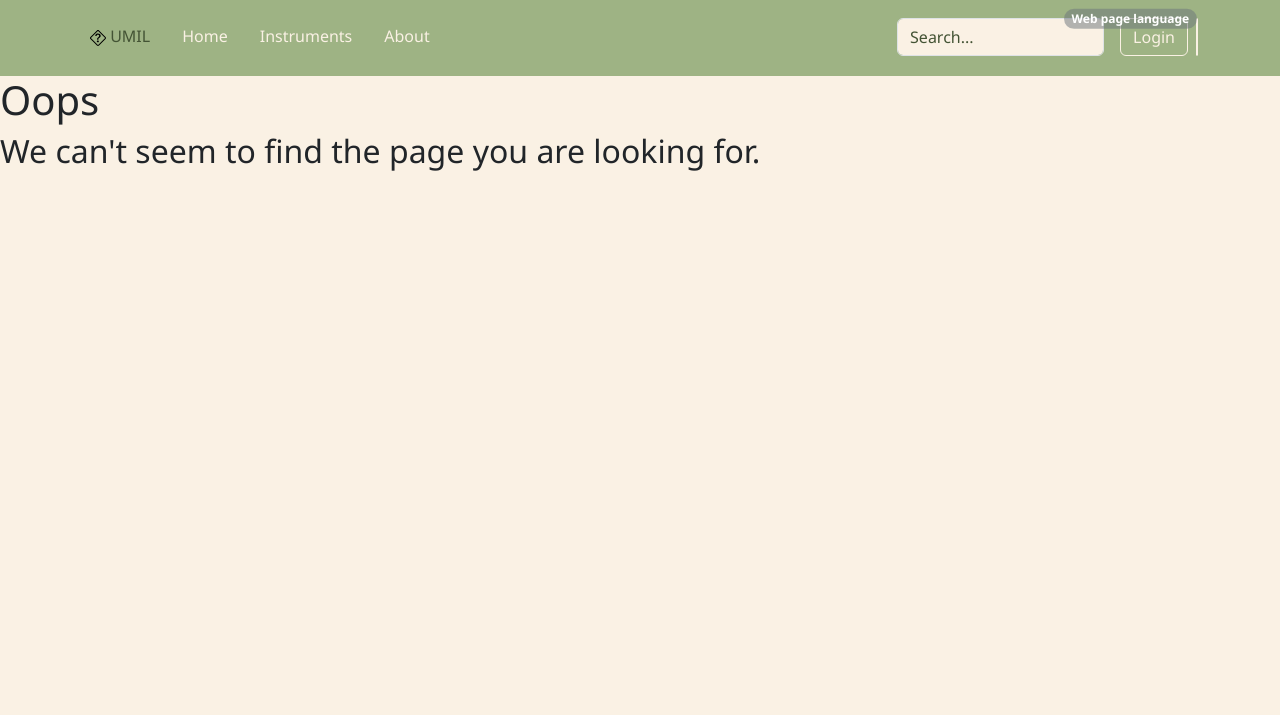
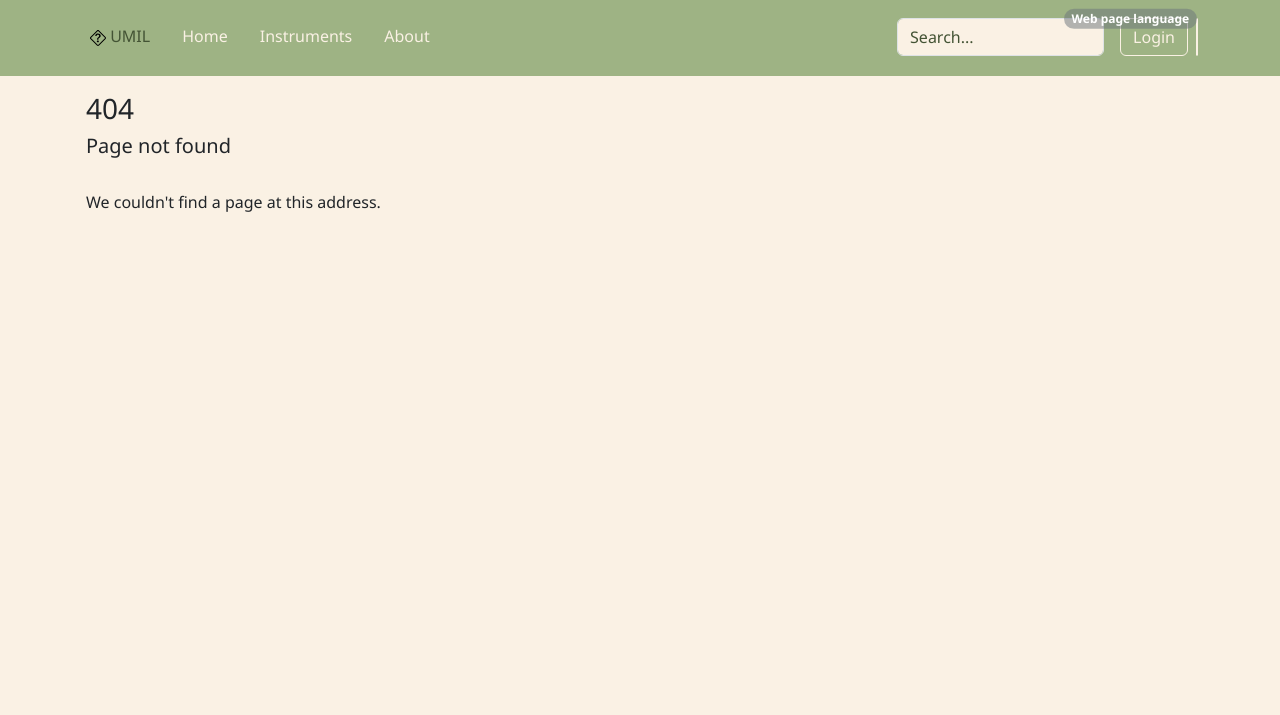
Before and after one commit to DDMAL/VIM, a Django app: template web-app/django/VIM/templates/404.html in a window 1280 px wide. Shown: the top 715 px of the page. Run offline with Django 4.2, Linux system fonts and the light colour scheme; the template is opened without the code that fills it, so the values that code supplies are empty.

Commit message:
feat(error-handling): custom 404 handler
- Create a custom 404 Not Found page and improve the handler404 with a better 404.html template
- Add comments, formatting, and pylint suppressions to satisfy pylint
- Apply Black formatting
- Remove unnecessary DEBUG line

Refs: #100, PR#102

```diff
--- a/web-app/django/VIM/templates/404.html
+++ b/web-app/django/VIM/templates/404.html
@@ -1,10 +1,15 @@
 {% extends "base.html" %}
-
-{% block title %}
-Oops
+{% block content %}
+<div class="container">
+    <div class="row">
+        <div class="p-3 col-12">
+            <h3>404</h3>
+            <h5>Page not found</h5>
+            <br>
+            <p>
+                We couldn't find a page at this address.
+            </p>
+        </div>
+    </div>
+</div>
 {% endblock %}
-
-{% block content %}
-<h1>Oops</h1>
-<h2>We can't seem to find the page you are looking for.</h2>
-{% endblock%}
--- a/web-app/django/VIM/urls.py
+++ b/web-app/django/VIM/urls.py
@@ -31,3 +31,12 @@ urlpatterns = i18n_patterns(
 
 if settings.IS_DEVELOPMENT:
     urlpatterns += [path("__debug__/", include("debug_toolbar.urls"))]
+
+
+###############################################################
+#                     Custom error handlers                   #
+# These handlers define custom views to be displayed for      #
+# specific HTTP error responses.                              #
+###############################################################
+# pylint: disable=invalid-name
+handler404 = "VIM.views.custom_404_page_not_found"
```
Also changed, not shown: web-app/django/VIM/views.py (added, +23 -0 lines).
